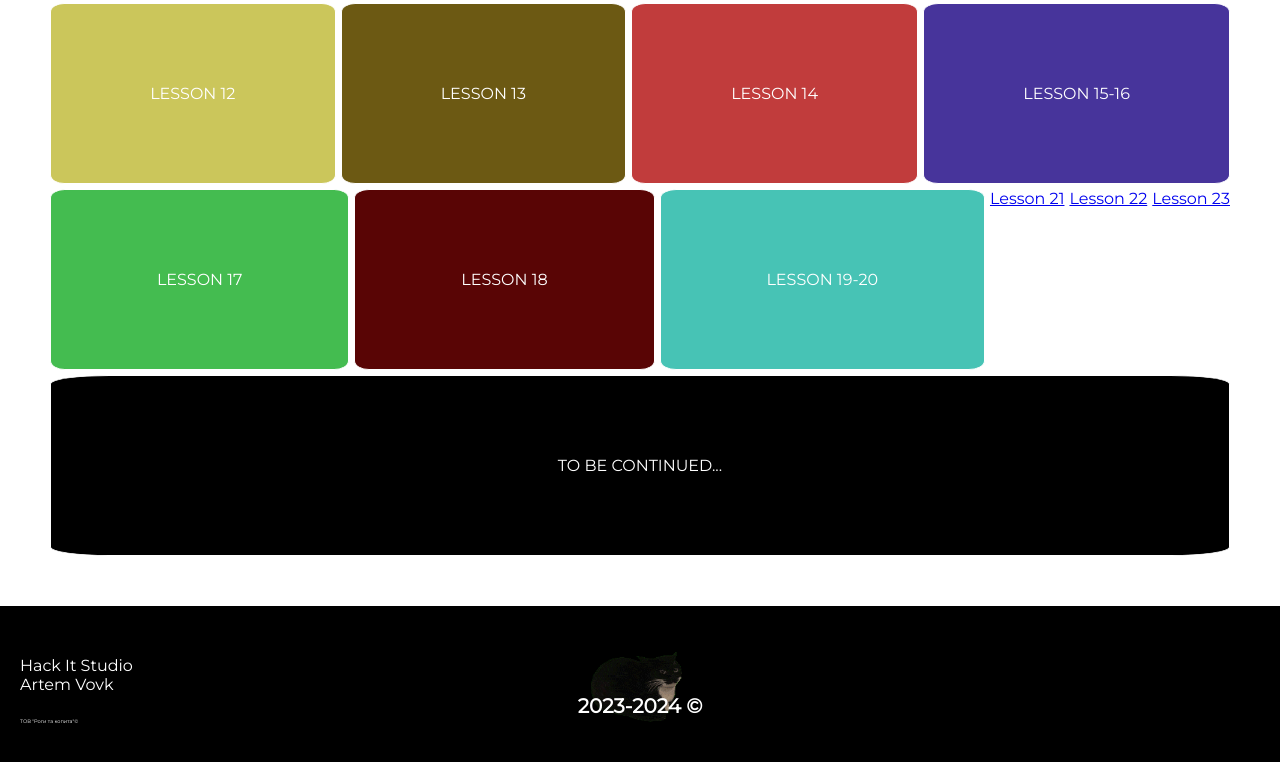
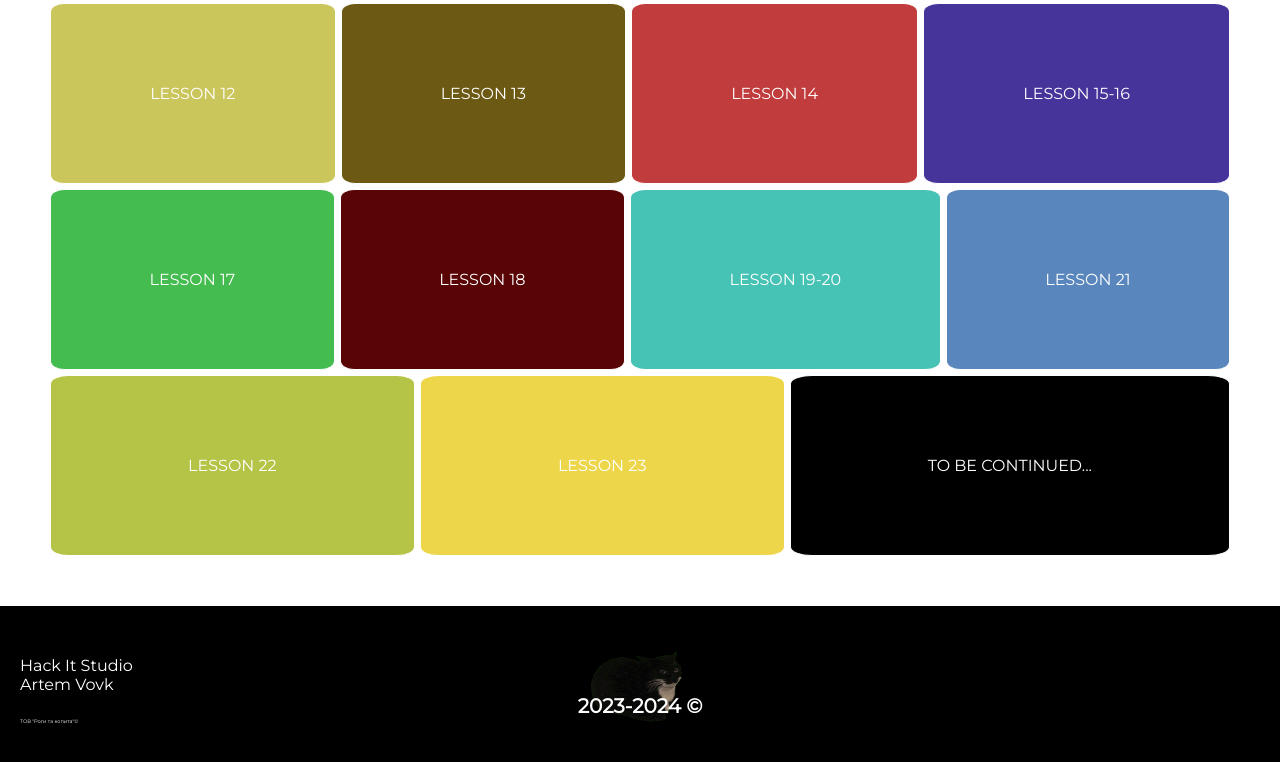
Before and after one commit to vovkartem476/hack-it-artem-v2, a plain HTML site: page index.html in a window 1280 px wide. Shown: the part 792-1554 px from the top of the page. Drawn offline with Linux system fonts and the light colour scheme.

Commit message:
Add files via upload

```diff
--- a/assets/css/lessons-style.css
+++ b/assets/css/lessons-style.css
@@ -385,3 +385,81 @@
     background-image: url(../img/lessons/11-20/item__19-20.png);
     background-size: cover;
 }
+
+.item__21 {
+    flex-grow: 1;
+    flex-basis: 200;
+    border: 1px rgb(255, 255, 255) solid;
+    transition: all 0.5s ease-in-out;
+    background-color: rgb(88, 134, 189);
+    color: rgb(255, 255, 255);
+    text-transform: uppercase;
+    text-decoration: none;
+    text-align: center;
+    flex-basis: 200;
+    padding: 80px;
+    min-width: 200px;
+    max-width: auto;
+    border-radius: 5%;
+}
+
+.item__21:hover {
+    transform: scale(1.5);
+    color: rgba(0, 0, 0, 0);
+    background-color: rgba(255, 255, 255, 0);
+    border-color: black;
+    background-image: url(../img/lessons/20-30/item__21.png);
+    background-size: cover;
+}
+
+.item__22 {
+    flex-grow: 1;
+    flex-basis: 200;
+    border: 1px rgb(255, 255, 255) solid;
+    transition: all 0.5s ease-in-out;
+    background-color: rgb(181, 195, 71);
+    color: rgb(255, 255, 255);
+    text-transform: uppercase;
+    text-decoration: none;
+    text-align: center;
+    flex-basis: 200;
+    padding: 80px;
+    min-width: 200px;
+    max-width: auto;
+    border-radius: 5%;
+}
+
+.item__22:hover {
+    transform: scale(1.5);
+    color: rgba(0, 0, 0, 0);
+    background-color: rgba(255, 255, 255, 0);
+    border-color: black;
+    background-image: url(../img/lessons/20-30/item__22.png);
+    background-size: cover;
+}
+
+.item__23 {
+    flex-grow: 1;
+    flex-basis: 200;
+    border: 1px rgb(255, 255, 255) solid;
+    transition: all 0.5s ease-in-out;
+    background-color: rgb(238, 214, 74);
+    color: rgb(255, 255, 255);
+    text-transform: uppercase;
+    text-decoration: none;
+    text-align: center;
+    flex-basis: 200;
+    padding: 80px;
+    min-width: 200px;
+    max-width: auto;
+    border-radius: 5%;
+}
+
+.item__23:hover {
+    transform: scale(1.5);
+    color: rgba(0, 0, 0, 0);
+    background-color: rgba(255, 255, 255, 0);
+    border-color: black;
+    background-image: url(../img/lessons/20-30/item__23.png);
+    background-size: cover;
+}
```
